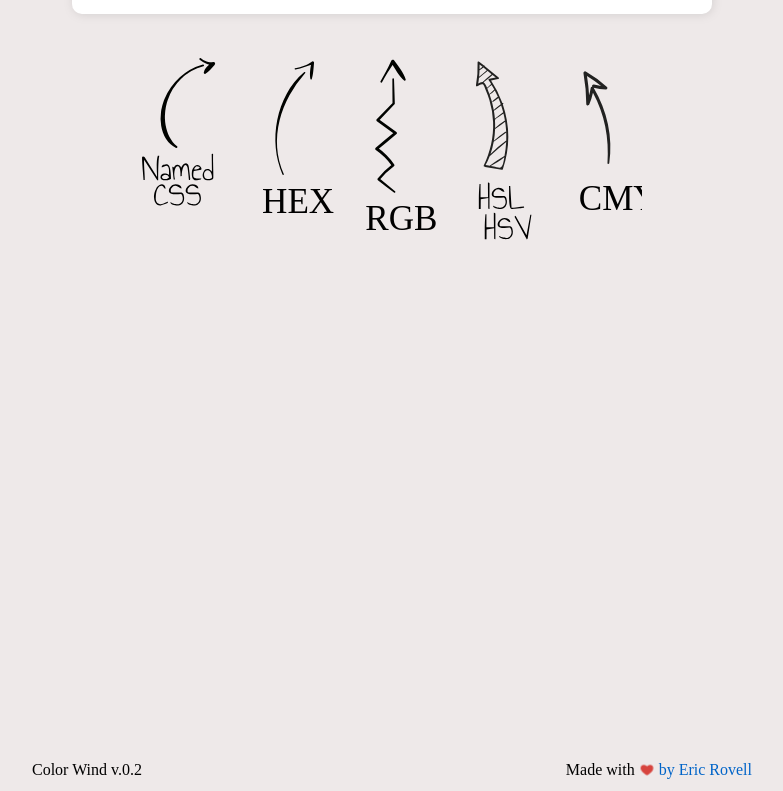
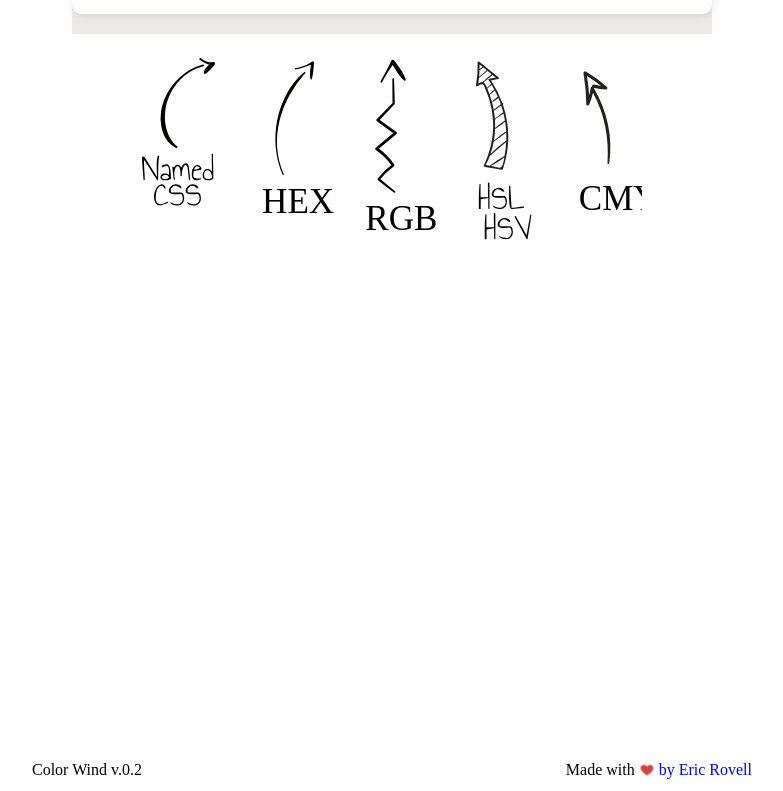
Before and after one commit to EricRovell/colors, a Svelte app: page / in a window 1280 px wide. Shown: the part 261-1052 px from the top of the page, without its empty margins (248-1031 px from the left). Built offline with nearby package versions, Linux system fonts and the light colour scheme.

Commit message:
updated default styles; using custom vars

```diff
--- a/public/global.css
+++ b/public/global.css
@@ -6,6 +6,8 @@
 
 :root {
   --max-width: 720px;
+
+  color: var(--color-gray-800);
 }
 
 html, body {
@@ -18,12 +20,11 @@ html, body {
 }
 
 body {
-  background: var(--bg);
+  background: var(--color-1);
   transition: background 0.35s linear;
 }
 
 a {
-	color: rgb(0,100,200);
 	text-decoration: none;
 }
 
@@ -37,10 +38,8 @@ label {
 
 input, button, select, textarea {
 	font-family: inherit;
-	font-size: inherit;
-	box-sizing: border-box;
-	border: 1px solid #ccc;
-	border-radius: 2px;
+  font-size: inherit;
+  color: inherit;
 }
 
 input:disabled {
@@ -52,8 +51,6 @@ input[type="range"] {
 }
 
 button {
-	color: #333;
-	background-color: #f4f4f4;
 	outline: none;
 }
 
```
